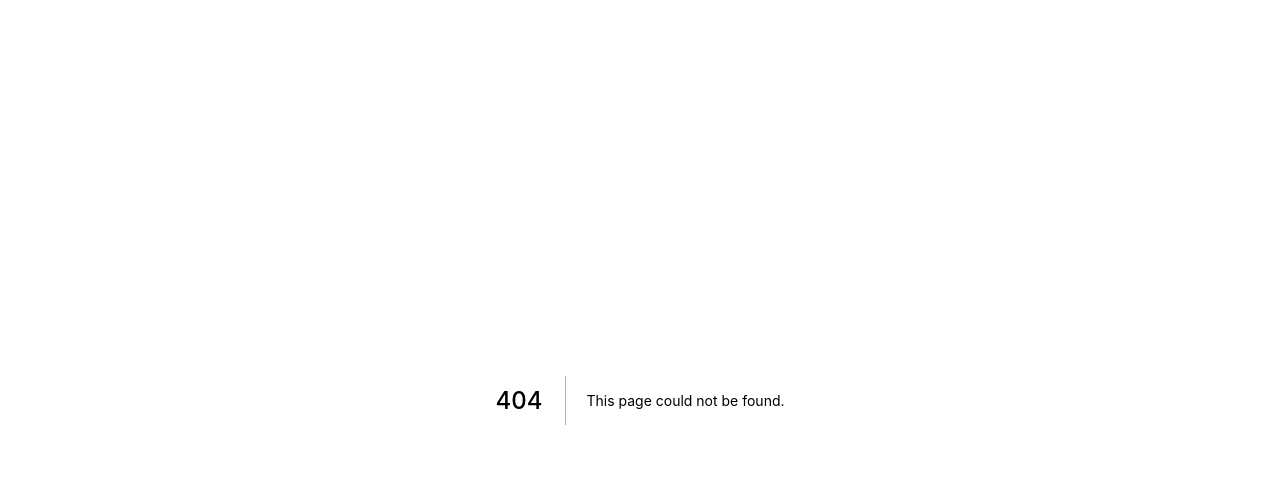
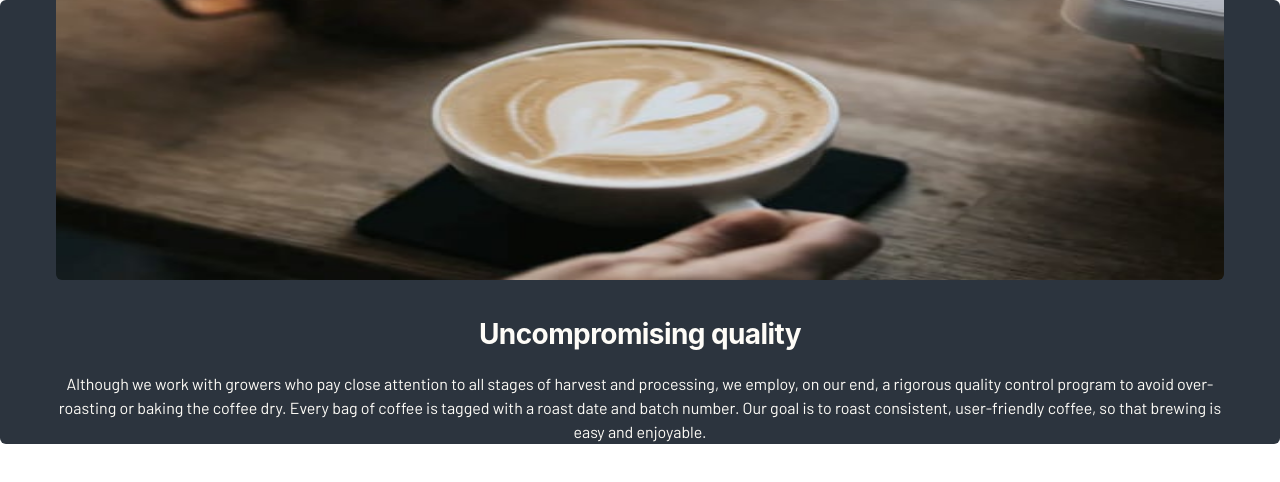
Before and after one commit to austincalvelage/coffee_roasters_subscription, a Next.js app: page /components/Quality in a window 1280 px wide. Before the commit this address had no page. Shown: the top 482 px of the page. Built offline with nearby package versions, Linux system fonts and the light colour scheme.

Commit message:
About section WIP

```diff
--- a/pages/about.tsx
+++ b/pages/about.tsx
@@ -1,12 +1,18 @@
 import type { NextPage } from "next";
 import Header from "./components/Header";
 import HeroSection from "./components/HeroSection";
+import OurCommitment from "./components/OurCommitment";
+import Quality from "./components/quality";
 
 const About: NextPage = () => {
   return (
     <div className="space-y-4 px-3 pt-4 md:px-5 lg:px-10">
       <Header />
-      <HeroSection page="about" />
+        <main className="space-y-15">
+          <HeroSection page="about" />
+          <OurCommitment />
+          <Quality />
+        </main>
     </div>
   );
 };
--- /dev/null
+++ b/pages/components/OurCommitment.tsx
@@ -0,0 +1,36 @@
+import Image from "next/image";
+import Grid from "./Grid";
+
+function CompanyTraits(): JSX.Element {
+  return (
+    <section>
+      <Grid>
+        <div className="relative  col-span-full col-start-1 h-[400px] overflow-hidden rounded-sm">
+          <Image
+            src="/assets/about/desktop/image-commitment.jpg"
+            alt="coffee bean"
+            layout="fill"
+          />
+        </div>
+        <h3 className="col-span-full col-start-1  text-center font-fraunces text-4xl font-bold">
+          Our commitment
+        </h3>
+        <p className="col-span-full col-start-1 pb-3 text-center font-barlow text-[#333D4B]">
+          We’re built on a simple mission and a commitment to doing good along
+          the way. We want to make it easy for you to discover and brew the
+          world’s best coffee at home. It all starts at the source. To locate
+          the specific lots we want to purchase, we travel nearly 60 days a year
+          trying to understand the challenges and opportunities in each of these
+          places. We collaborate with exceptional coffee growers and empower a
+          global community of farmers through with well above fair-trade
+          benchmarks. We also offer training, support farm community
+          initiatives, and invest in coffee plant science. Curating only the
+          finest blends, we roast each lot to highlight tasting profiles
+          distinctive to their native growing region.
+        </p>
+      </Grid>
+    </section>
+  );
+}
+
+export default CompanyTraits;
--- /dev/null
+++ b/pages/components/Quality.tsx
@@ -0,0 +1,34 @@
+import Image from "next/image";
+import Grid from "./Grid";
+
+function Quality(): JSX.Element {
+  return (
+    <section>
+      <Grid>
+        <div className="relative col-span-full col-start-1 bg-[#2C343E] flex flex-col items-center rounded-xs px-3 md:px-7">
+            <div className="relative -top-5 h-[150px] w-full rounded-xs overflow-hidden md:h-[320px]">
+              <Image
+                src="/assets/about/mobile/image-quality.jpg"
+                alt="test"
+                layout="fill"
+                className="hidden"
+              />
+            </div>
+            <div className="text-[#FEFCF7] text-center space-y-3">
+              <h3 className="font-bold text-3xl font-fraunce leading-none">Uncompromising quality</h3>
+              <p className="font-barlow">
+                Although we work with growers who pay close attention to all
+                stages of harvest and processing, we employ, on our end, a
+                rigorous quality control program to avoid over-roasting or baking
+                the coffee dry. Every bag of coffee is tagged with a roast date
+                and batch number. Our goal is to roast consistent, user-friendly
+                coffee, so that brewing is easy and enjoyable.
+              </p>
+            </div>
+          </div>
+      </Grid>
+    </section>
+  );
+}
+
+export default Quality;
```
